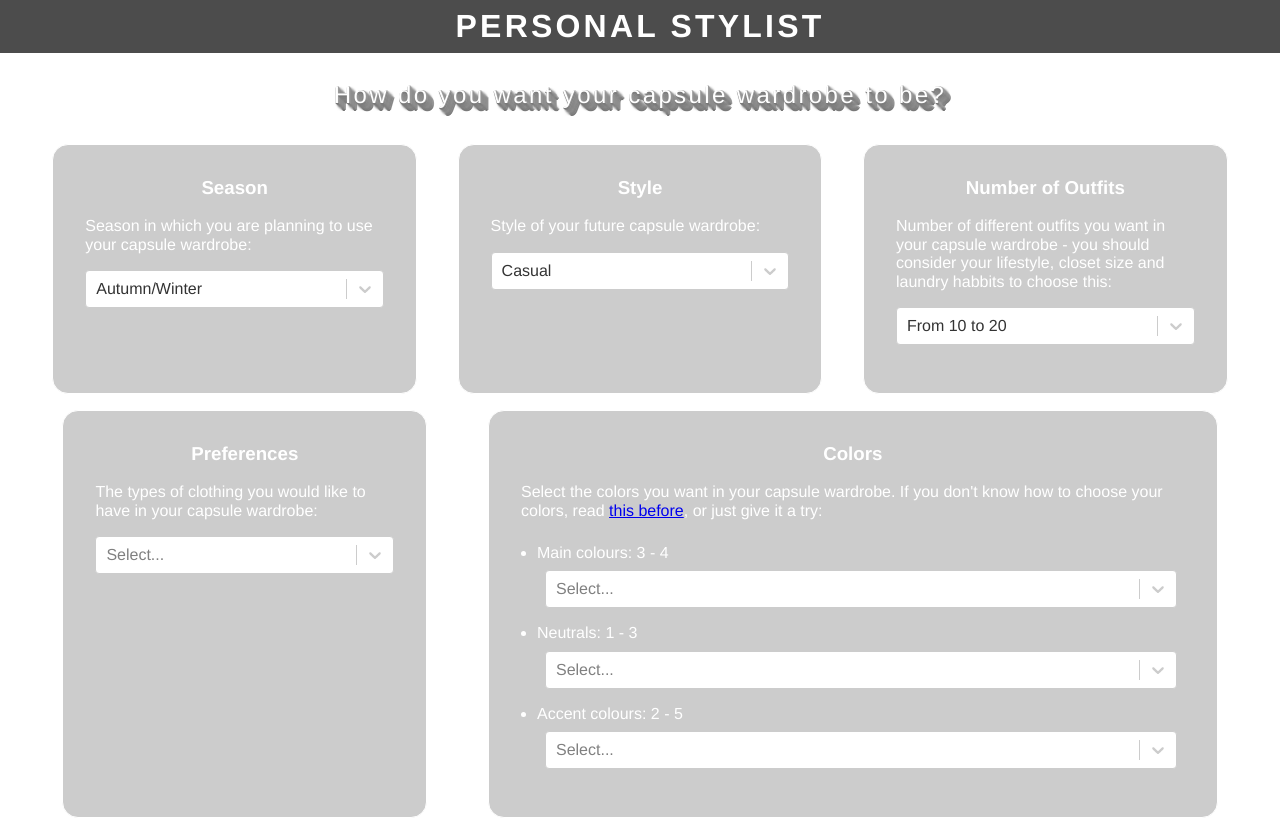
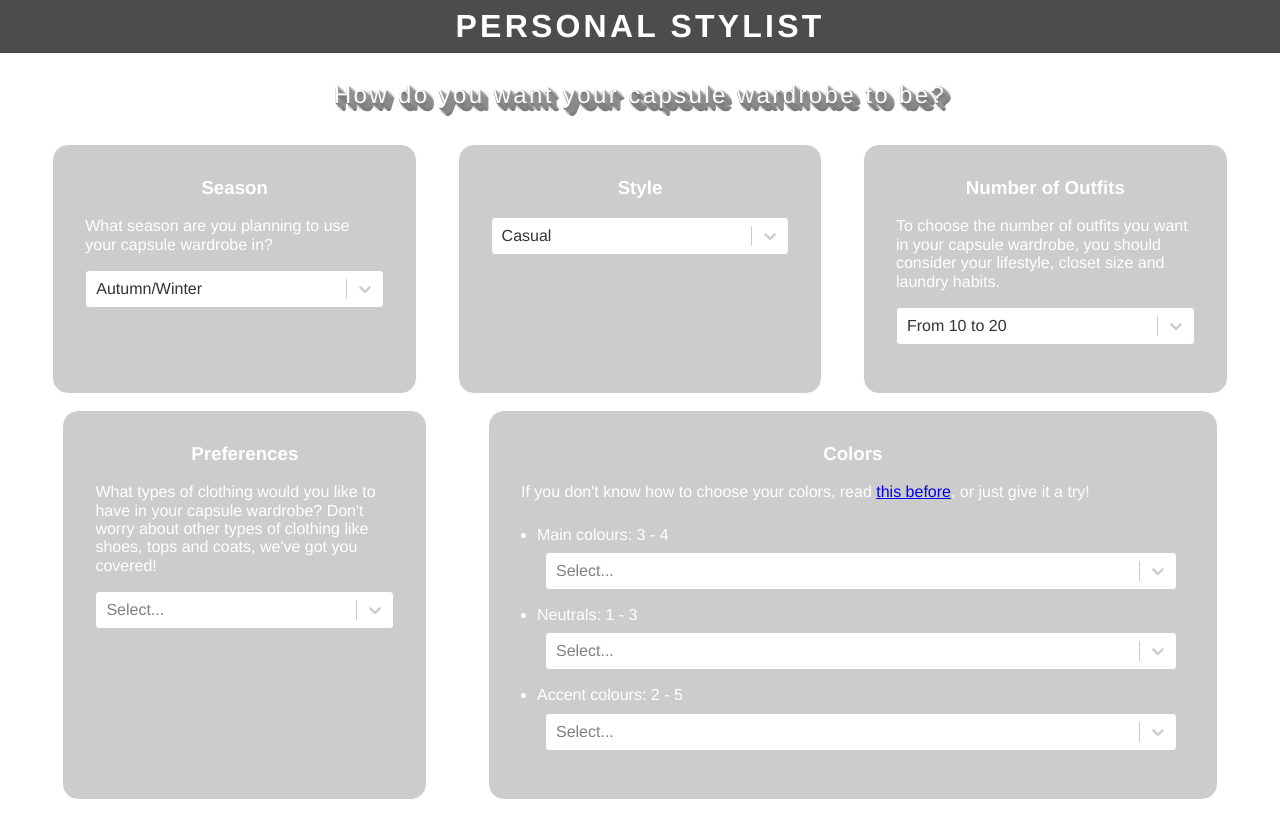
Before and after one commit to Lzduque/personal-stylist, a React (Create React App) app: page / in a window 1280 px wide. Shown: the top 818 px of the page. Built offline with nearby package versions, Linux system fonts and the light colour scheme.

Commit message:
explanations update

```diff
--- a/src/Components/ColorsField.tsx
+++ b/src/Components/ColorsField.tsx
@@ -151,7 +151,7 @@ const ColorsField = ({ selectedColors, updateField }: IProps) => {
     <div className="colors mt0 mb3-ns">
       <h3 className="mt0" >Colors</h3>
       <p className="fw4 tl">
-        Select the colors you want in your capsule wardrobe. If you don't know how to choose your colors, read <a href="https://anuschkarees.com/blog/2014/08/25/how-to-choose-a-versatile-colour-palette-for-your-wardrobe-incl-36-sample-colour-palettes" target="_blank" rel="noopener noreferrer" >this before</a>, or just give it a try:
+        If you don't know how to choose your colors, read <a href="https://anuschkarees.com/blog/2014/08/25/how-to-choose-a-versatile-colour-palette-for-your-wardrobe-incl-36-sample-colour-palettes" target="_blank" rel="noopener noreferrer" >this before</a>, or just give it a try!
       </p>
       <ul className="fw4 tl pl3">
         <li className="pt2">Main colours: 3 - 4</li>
--- a/src/Components/NumberOfOutfitsField.tsx
+++ b/src/Components/NumberOfOutfitsField.tsx
@@ -21,7 +21,7 @@ const NumberOfOutfitsField = ({ selectedNumberOfOutfits, updateField}: IProps) =
     <div className="numberOfOutfits mt0 mb3-ns">
       <h3 className="mt0" >Number of Outfits</h3>
       <p className="fw4 tl">
-        Number of different outfits you want in your capsule wardrobe - you should consider your lifestyle, closet size and laundry habbits to choose this:
+        To choose the number of outfits you want in your capsule wardrobe, you should consider your lifestyle, closet size and laundry habits.
       </p>
       <Select
         className="select"
--- a/src/Components/PreferencesField.tsx
+++ b/src/Components/PreferencesField.tsx
@@ -29,7 +29,7 @@ const PreferencesField = ({ selectedPreferences, updateField }: IProps) => {
     <div className="preferences mt0 mb3-ns">
       <h3 className="mt0" >Preferences</h3>
       <p className="fw4 tl">
-        The types of clothing you would like to have in your capsule wardrobe:
+        What types of clothing would you like to have in your capsule wardrobe? Don't worry about other types of clothing like shoes, tops and coats, we've got you covered!
       </p>
       <Select
         className="select"
--- a/src/Components/SeasonField.tsx
+++ b/src/Components/SeasonField.tsx
@@ -22,7 +22,7 @@ const SeasonField = ({ selectedSeason, updateField}: IProps) => {
     <div className="season mt0 mb3-ns" >
       <h3 className="mt0" >Season</h3>
       <p className="fw4 tl">
-        Season in which you are planning to use your capsule wardrobe:
+        What season are you planning to use your capsule wardrobe in?
       </p>
       <Select
         className="select"
--- a/src/Components/StyleField.tsx
+++ b/src/Components/StyleField.tsx
@@ -20,9 +20,6 @@ const StyleField = ({ selectedStyle, updateField}: IProps) => {
   return (
     <div className="style mt0 mb3-ns">
       <h3 className="mt0" >Style</h3>
-      <p className="fw4 tl">
-        Style of your future capsule wardrobe:
-      </p>
       <Select
         className="select"
         isSearchable={false}
```
